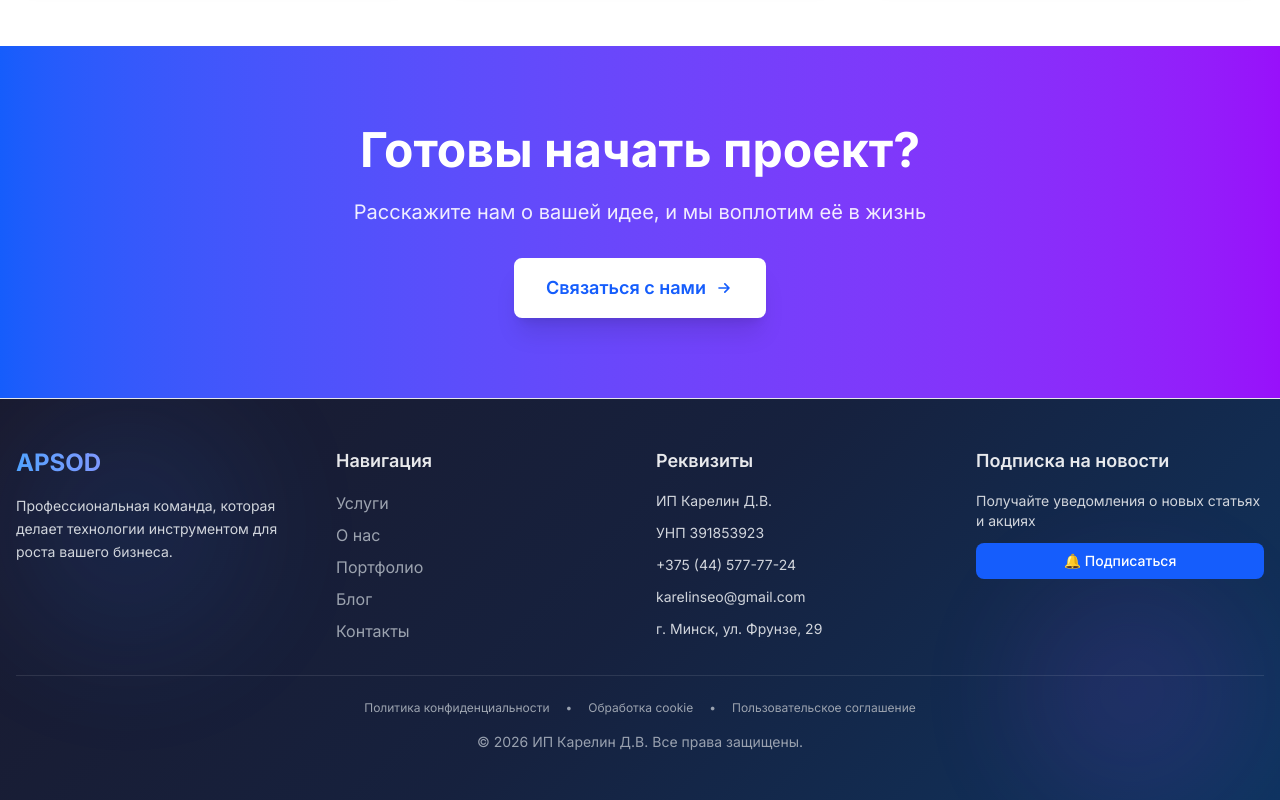
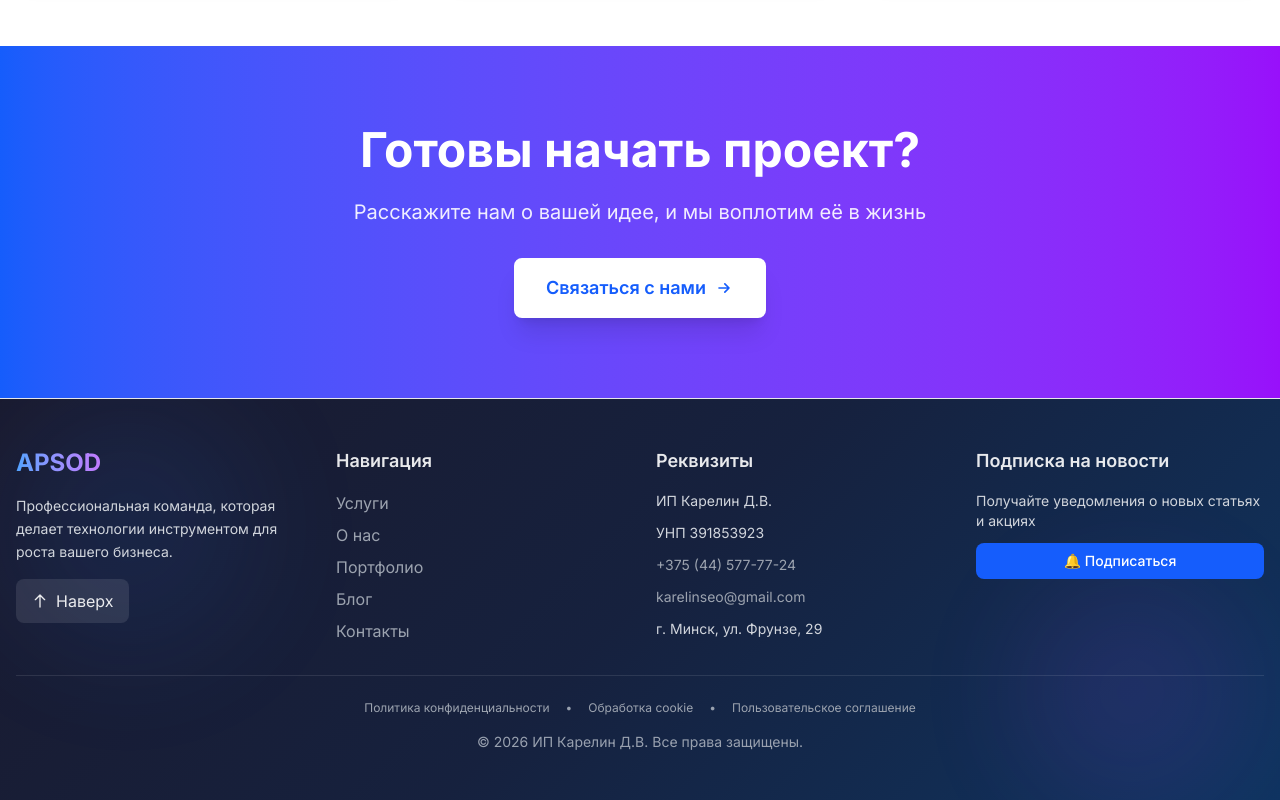
Before and after one commit to Dmitry716/Apsod-PWA, a Next.js app: page / in a window 1280 px wide. Shown: the part 4611-5411 px from the top of the page. Built offline with nearby package versions, Linux system fonts and the light colour scheme.

Commit message:
Добавлена кнопка 'Наверх' в футер и улучшена SEO-доступность

```diff
--- a/src/app/components/layout/Footer.tsx
+++ b/src/app/components/layout/Footer.tsx
@@ -1,83 +1,225 @@
+"use client";
+
 import Link from "next/link";
 import PushNotificationSubscribe from "../PushNotificationSubscribe";
 
 export default function Footer() {
   const currentYear = new Date().getFullYear();
 
+  const scrollToTop = () => {
+    window.scrollTo({
+      top: 0,
+      behavior: "smooth",
+    });
+  };
+
   return (
-    <footer style={{
-      background: 'linear-gradient(135deg, #1a1a2e 0%, #16213e 50%, #0f3460 100%)',
-      color: 'white',
-      position: 'relative',
-      overflow: 'hidden'
-    }}>
-      <div className="absolute inset-0 opacity-10">
+    <footer
+      role="contentinfo"
+      aria-label="Подвал сайта"
+      style={{
+        background:
+          "linear-gradient(135deg, #1a1a2e 0%, #16213e 50%, #0f3460 100%)",
+        color: "white",
+        position: "relative",
+        overflow: "hidden",
+      }}
+    >
+      {/* Декоративные элементы */}
+      <div className="absolute inset-0 opacity-10" aria-hidden="true">
         <div className="absolute top-0 left-0 w-64 h-64 bg-blue-500 rounded-full filter blur-3xl animate-blob"></div>
         <div className="absolute bottom-0 right-0 w-64 h-64 bg-purple-500 rounded-full filter blur-3xl animate-blob animation-delay-2000"></div>
       </div>
 
       <div className="container mx-auto px-4 py-12 relative z-10">
         <div className="grid grid-cols-1 md:grid-cols-4 gap-8">
-          {/* Колонка 1: Логотип */}
+          {/* Колонка 1: Логотип и информация */}
           <div className="space-y-4">
-            <h3 className="text-2xl font-bold bg-linear-to-r from-blue-400 to-purple-400 bg-clip-text text-transparent">
+            <Link
+              href="/"
+              className="group inline-block transition-all duration-700 ease-out hover:scale-105 focus:scale-105 focus:outline-none"
+              aria-label="APSOD - на главную страницу"
+            >
+              <h3 className="text-2xl font-bold bg-linear-to-r from-blue-400 to-purple-400 bg-clip-text text-transparent group-hover:from-blue-300 group-hover:to-purple-300 transition-all duration-500 relative">
                 APSOD
+                <span
+                  className="absolute -inset-2 bg-gradient-to-r from-blue-400/20 to-purple-400/20 rounded-xl blur-md opacity-0 group-hover:opacity-100 transition-opacity duration-500"
+                  aria-hidden="true"
+                ></span>
+                <span
+                  className="absolute -top-1 -right-4 text-blue-400 opacity-0 group-hover:opacity-100 transition-all duration-500 group-hover:rotate-12"
+                  aria-hidden="true"
+                >
+                  ✦
+                </span>
               </h3>
+            </Link>
+
             <p className="text-sm text-gray-300 leading-relaxed">
-              Профессиональная команда, которая делает технологии инструментом для роста вашего бизнеса.
+              Профессиональная команда, которая делает технологии инструментом
+              для роста вашего бизнеса.
             </p>
+
+            {/* Кнопка "Наверх" */}
+            <button
+              onClick={scrollToTop}
+              className="inline-flex items-center gap-2 px-4 py-2.5 bg-white/10 text-white/90 rounded-lg transition-all duration-300 hover:bg-white/20 hover:text-white focus:bg-white/20 focus:text-white focus:outline-none group relative overflow-hidden"
+              aria-label="Прокрутить страницу вверх"
+              title="Вернуться к началу страницы"
+            >
+              <svg
+                className="w-4 h-4 transition-transform duration-300 group-hover:-translate-y-1 group-focus:-translate-y-1"
+                fill="none"
+                stroke="currentColor"
+                viewBox="0 0 24 24"
+                aria-hidden="true"
+              >
+                <path
+                  strokeLinecap="round"
+                  strokeLinejoin="round"
+                  strokeWidth={2}
+                  d="M5 10l7-7m0 0l7 7m-7-7v18"
+                />
+              </svg>
+              <span>Наверх</span>
+              <span
+                className="absolute inset-0 bg-gradient-to-r from-blue-400/20 to-purple-400/20 opacity-0 group-hover:opacity-100 group-focus:opacity-100 transition-opacity duration-500 blur-md"
+                aria-hidden="true"
+              ></span>
+            </button>
           </div>
 
-          {/* Колонка 2: Навигация */}
+          {/* Остальные колонки без изменений */}
+          <nav aria-label="Навигация по сайту">
+            <h4
+              className="text-lg font-semibold mb-4 text-white/90"
+              id="footer-nav"
+            >
+              Навигация
+            </h4>
+            <ul className="space-y-2" aria-labelledby="footer-nav">
+              <li>
+                <Link
+                  href="/services"
+                  className="text-gray-300 hover:text-white focus:text-white focus:outline-none transition-colors"
+                >
+                  Услуги
+                </Link>
+              </li>
+              <li>
+                <Link
+                  href="/about"
+                  className="text-gray-300 hover:text-white focus:text-white focus:outline-none transition-colors"
+                >
+                  О нас
+                </Link>
+              </li>
+              <li>
+                <Link
+                  href="/portfolio"
+                  className="text-gray-300 hover:text-white focus:text-white focus:outline-none transition-colors"
+                >
+                  Портфолио
+                </Link>
+              </li>
+              <li>
+                <Link
+                  href="/blog"
+                  className="text-gray-300 hover:text-white focus:text-white focus:outline-none transition-colors"
+                >
+                  Блог
+                </Link>
+              </li>
+              <li>
+                <Link
+                  href="/contact"
+                  className="text-gray-300 hover:text-white focus:text-white focus:outline-none transition-colors"
+                >
+                  Контакты
+                </Link>
+              </li>
+            </ul>
+          </nav>
+
           <div>
-            <h4 className="text-lg font-semibold mb-4 text-white/90">Навигация</h4>
-            <ul className="space-y-2">
-              <li><Link href="/services" className="text-gray-300 hover:text-white transition-colors">Услуги</Link></li>
-              <li><Link href="/about" className="text-gray-300 hover:text-white transition-colors">О нас</Link></li>
-              <li><Link href="/portfolio" className="text-gray-300 hover:text-white transition-colors">Портфолио</Link></li>
-              <li><Link href="/blog" className="text-gray-300 hover:text-white transition-colors">Блог</Link></li>
-              <li><Link href="/contact" className="text-gray-300 hover:text-white transition-colors">Контакты</Link></li>
-            </ul>
+            <h4
+              className="text-lg font-semibold mb-4 text-white/90"
+              id="footer-contacts"
+            >
+              Реквизиты
+            </h4>
+            <address
+              className="space-y-3 text-sm text-gray-300 not-italic"
+              aria-labelledby="footer-contacts"
+            >
+              <p>ИП Карелин Д.В.</p>
+              <p>УНП 391853923</p>
+              <p>
+                <a
+                  href="tel:+375445777724"
+                  className="hover:text-white focus:text-white focus:outline-none transition-colors"
+                >
+                  +375 (44) 577-77-24
+                </a>
+              </p>
+              <p>
+                <a
+                  href="mailto:karelinseo@gmail.com"
+                  className="hover:text-white focus:text-white focus:outline-none transition-colors"
+                >
+                  karelinseo@gmail.com
+                </a>
+              </p>
+              <p>г. Минск, ул. Фрунзе, 29</p>
+            </address>
           </div>
 
-          {/* Колонка 3: Реквизиты */}
           <div>
-            <h4 className="text-lg font-semibold mb-4 text-white/90">Реквизиты</h4>
-            <div className="space-y-3 text-sm text-gray-300">
-              <p>ИП Карелин Д.В.</p>
-              <p>УНП 391853923</p>
-              <p>+375 (44) 577-77-24</p>
-              <p>karelinseo@gmail.com</p>
-              <p>г. Минск, ул. Фрунзе, 29</p>
-            </div>
-          </div>
-
-          {/* Колонка 4: Подписка на уведомления */}
-          <div>
-            <h4 className="text-lg font-semibold mb-4 text-white/90">Подписка на новости</h4>
+            <h4
+              className="text-lg font-semibold mb-4 text-white/90"
+              id="footer-subscribe"
+            >
+              Подписка на новости
+            </h4>
             <PushNotificationSubscribe compact={true} />
           </div>
         </div>
 
-        {/* Нижняя линия с юридическими ссылками */}
         <div className="mt-8 pt-6 border-t border-white/10">
-          <div className="flex flex-wrap justify-center gap-4 text-xs text-gray-400">
-            <Link href="/legal/privacy-policy" className="hover:text-white transition-colors">
+          <nav aria-label="Юридическая информация">
+            <ul className="flex flex-wrap justify-center gap-4 text-xs text-gray-400">
+              <li>
+                <Link
+                  href="/legal/privacy-policy"
+                  className="hover:text-white focus:text-white focus:outline-none transition-colors"
+                >
                   Политика конфиденциальности
                 </Link>
-            <span>•</span>
-            <Link href="/legal/cookie-policy" className="hover:text-white transition-colors">
+              </li>
+              <li aria-hidden="true">•</li>
+              <li>
+                <Link
+                  href="/legal/cookie-policy"
+                  className="hover:text-white focus:text-white focus:outline-none transition-colors"
+                >
                   Обработка cookie
                 </Link>
-            <span>•</span>
-            <Link href="/legal/terms-of-use" className="hover:text-white transition-colors">
+              </li>
+              <li aria-hidden="true">•</li>
+              <li>
+                <Link
+                  href="/legal/terms-of-use"
+                  className="hover:text-white focus:text-white focus:outline-none transition-colors"
+                >
                   Пользовательское соглашение
                 </Link>
-          </div>
+              </li>
+            </ul>
+          </nav>
         </div>
 
         <div className="mt-4 text-center text-sm text-gray-400">
-          © {currentYear} ИП Карелин Д.В. Все права защищены.
+          <span>© {currentYear} ИП Карелин Д.В. Все права защищены.</span>
         </div>
       </div>
     </footer>
```
Lines whose indentation alone changed are shown as unchanged.
